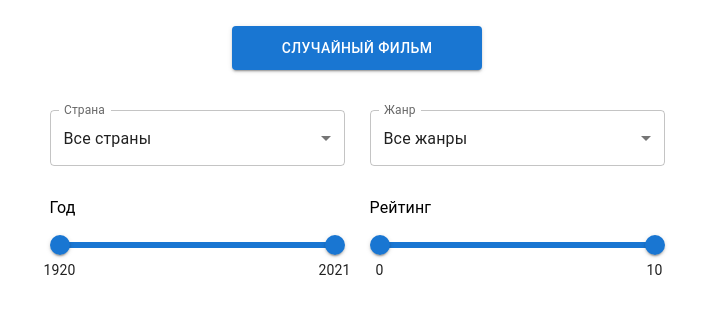
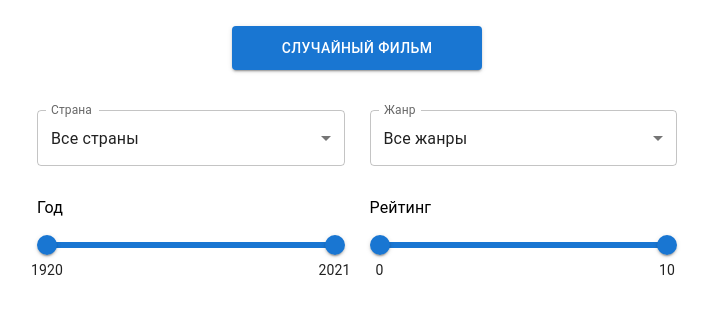
Before and after one commit to Evgeniy-Om/random-film, a React (Create React App) app: page / in a window 1280 px wide. Shown: the part 299-612 px from the top of the page, without its empty margins (283-992 px from the left). Built offline with nearby package versions, Linux system fonts and the light colour scheme.

Commit message:
Устранены ошибки использования компонентов Grid в Material UI

```diff
--- a/src/App.js
+++ b/src/App.js
@@ -31,14 +31,13 @@ function App() {
                   <NameFilm/>
                   <RandomFilmButton/>
                </Box>
-               <Box sx={{
+               <Grid container sx={{
                   display: 'flex',
                   justifyContent: 'center',
                   margin: '30px auto 0',
                   maxWidth: '1400px',
-                  label: '3'
                }}>
-                  <Grid container columnSpacing={25} rowSpacing={30} xs={12} sm={10} md={7} lg={6}>
+                  <Grid item container columnSpacing={25} rowSpacing={30} xs={12} sm={10} md={7} lg={6}>
                      <Grid item xs={6} md={6}>
                         <CountrySelect/>
                      </Grid>
@@ -52,11 +51,12 @@ function App() {
                         <RatingSlider/>
                      </Grid>
                   </Grid>
-               </Box>
+               </Grid>
             </div>
          </Box>
       </ThemeProvider>
-   );
+   )
+      ;
 }
 
 export default App;
```
